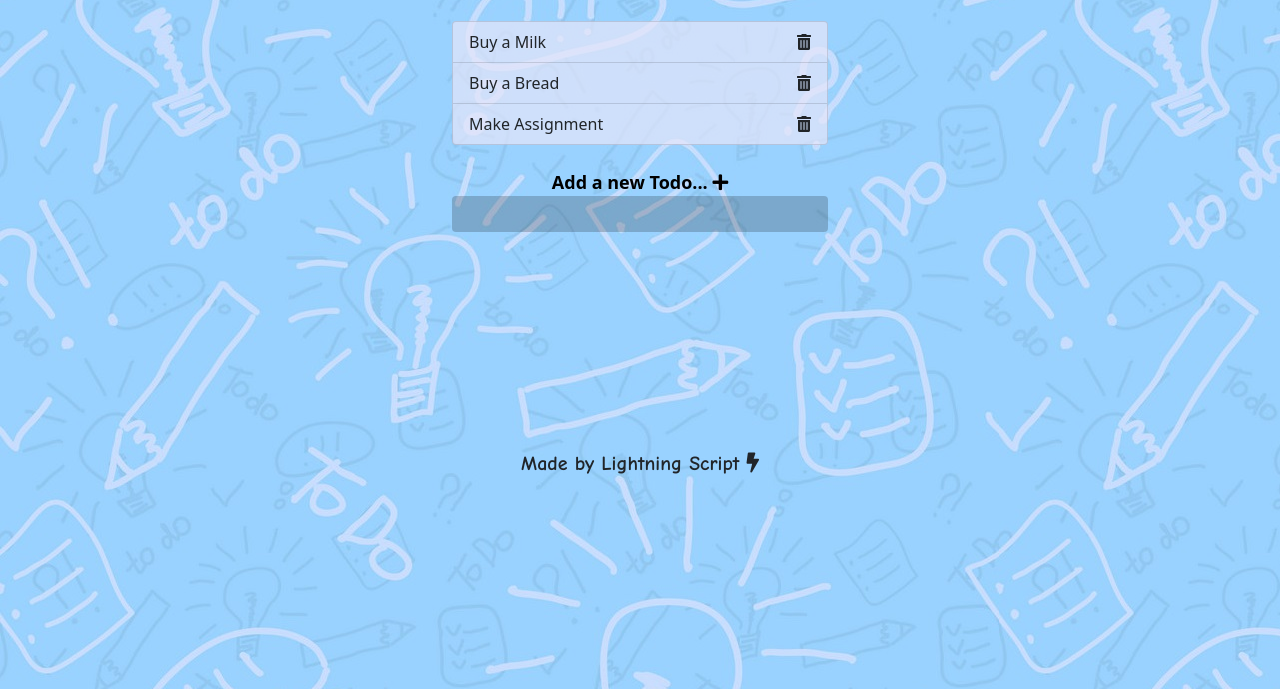
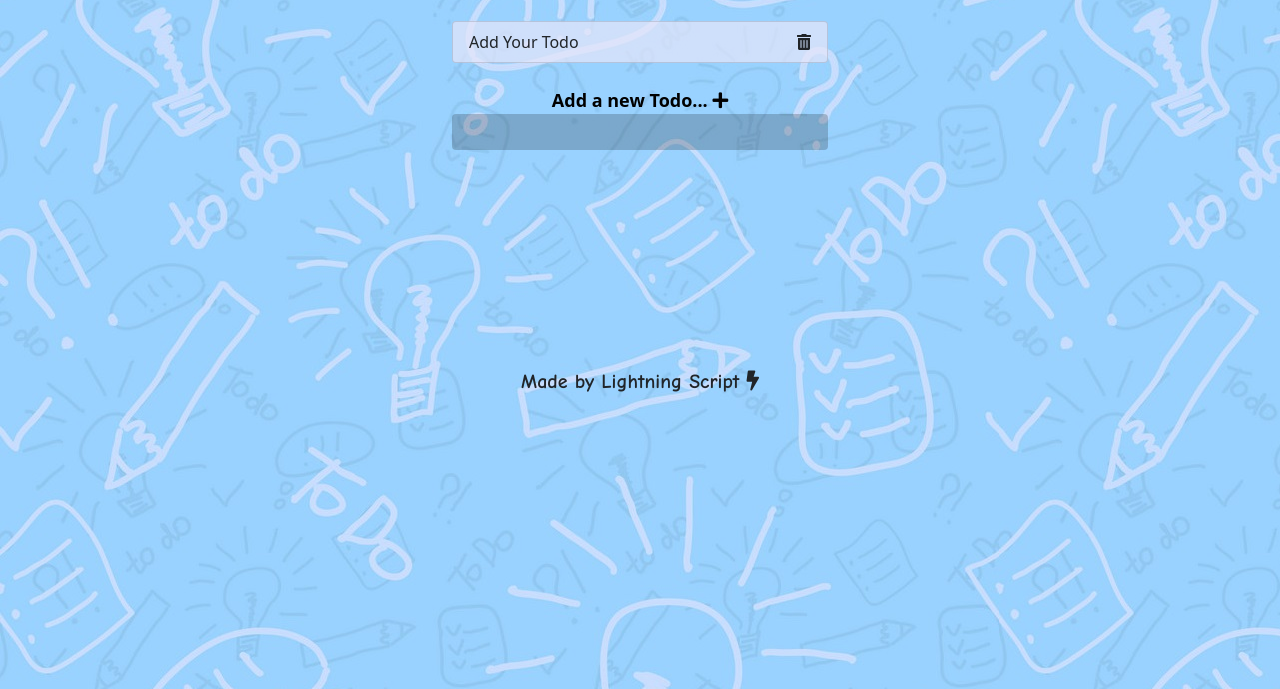
Before and after one commit to aditya2002-dg/Todo-List, a plain HTML site: page index.html in a window 1280 px wide. Shown: the part 135-824 px from the top of the page. Drawn offline with nearby package versions, Linux system fonts and the light colour scheme.

Commit message:
Update index.html

```diff
--- a/index.html
+++ b/index.html
@@ -19,15 +19,7 @@
 
         <ul class="list-group todos mx-auto text-dark">
             <li class="list-group-item d-flex justify-content-between align-items-center ">
-                <span>Buy a Milk</span>
-                <i class="fas fa-trash-alt delete"></i>
-            </li>
-            <li class="list-group-item d-flex justify-content-between align-items-center">
-                    <span>Buy a Bread</span>
-                    <i class="fas fa-trash-alt delete"></i>
-            </li>
-            <li class="list-group-item d-flex justify-content-between align-items-center">
-                <span>Make Assignment</span>
+                <span>Add Your Todo</span>
                 <i class="fas fa-trash-alt delete"></i>
             </li>
         </ul>
```
